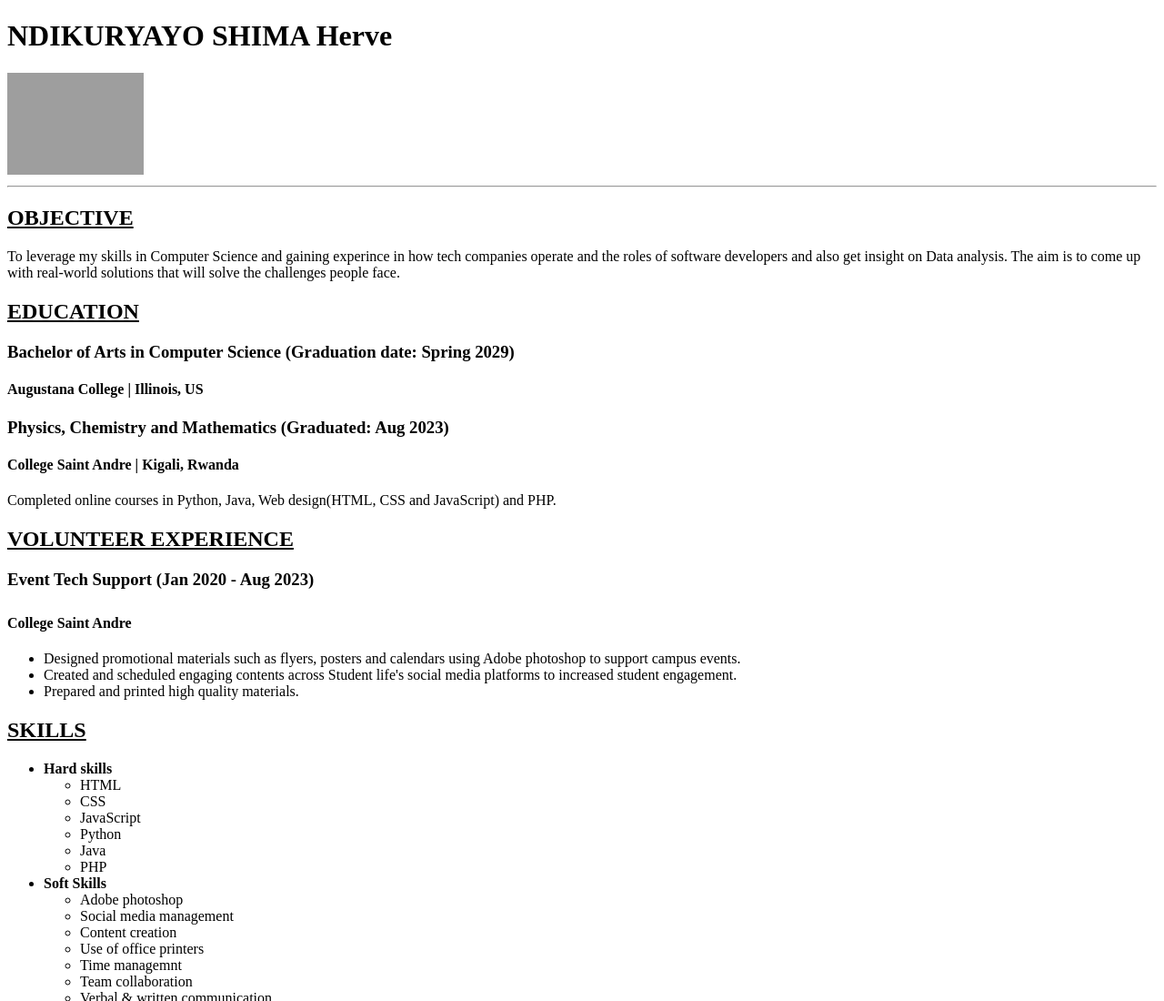
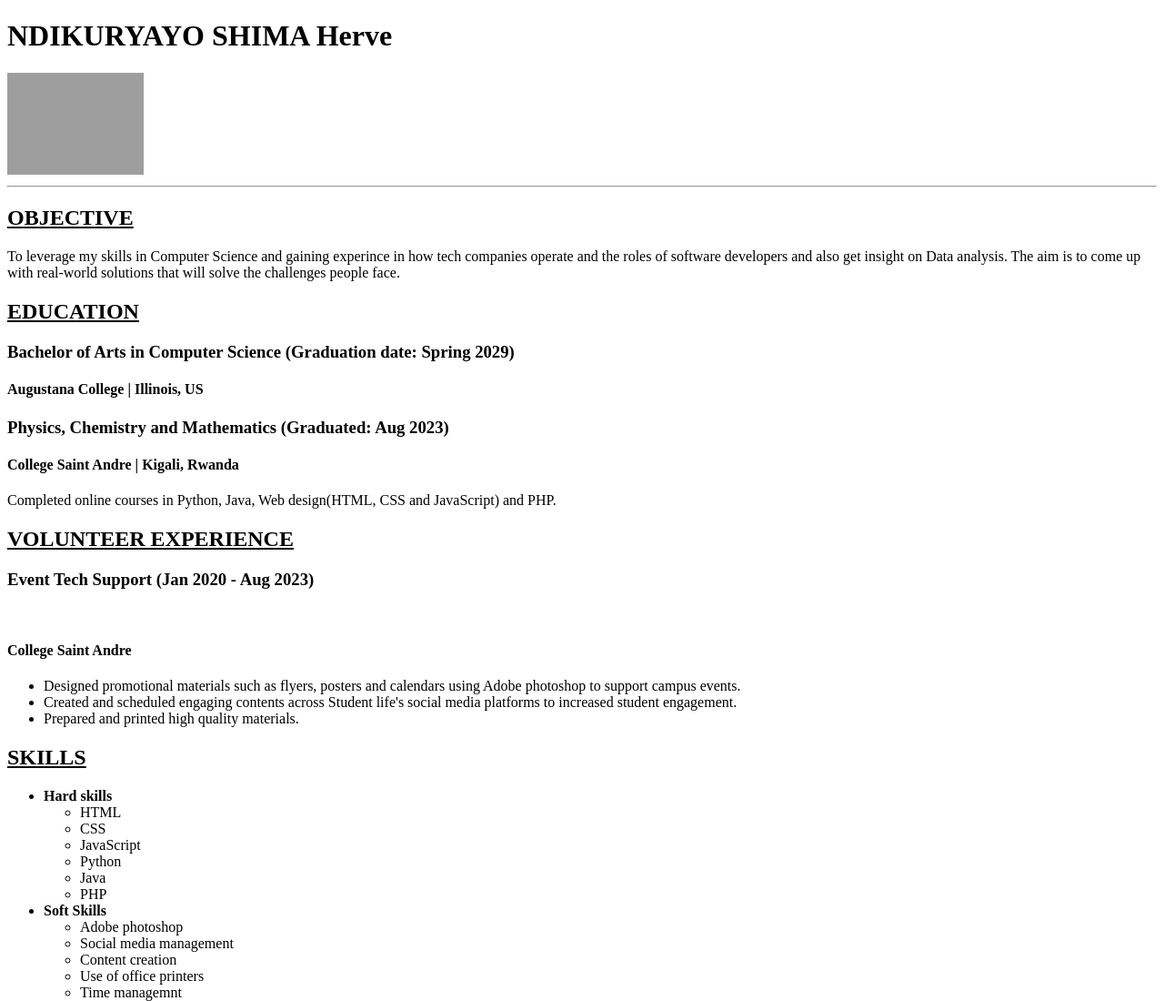
Before and after one commit to HerveShima/Resume, a plain HTML site: page index.html in a window 1280 px wide. Shown: the top 1100 px of the page at 91% size. Drawn offline with Linux system fonts and the light colour scheme; grey boxes are pictures that could not be loaded.

Commit message:
Update index.html

```diff
--- a/index.html
+++ b/index.html
@@ -34,7 +34,7 @@
     <div>
         <h3>Event Tech Support (Jan 2020 - Aug 2023)</h3><br/>
     </div>
-    <div style="margin-top: -30px;">
+    <div>
         <h4>College Saint Andre</h4>
     </div>
     <ul>
```
